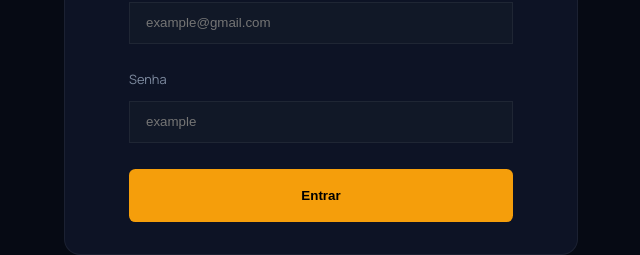
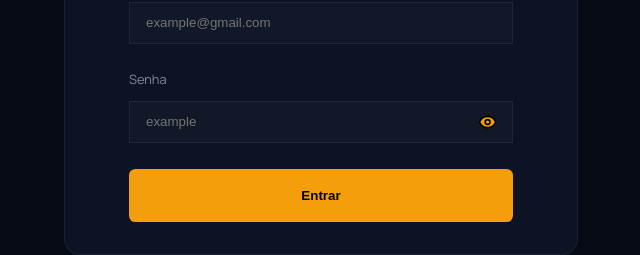
Before and after one commit to Matvops/Fintrack, a React (Vite) app in the folder frontend/: page / in a window 1280 px wide. Shown: the part 436-691 px from the top of the page, without its empty margins (319-959 px from the left). Built offline with nearby package versions, Linux system fonts and the light colour scheme; a web font is replaced by a local one.

Commit message:
Feat: Melhora input pra senha

```diff
--- a/frontend/src/components/InputDefault/index.tsx
+++ b/frontend/src/components/InputDefault/index.tsx
@@ -1,18 +1,52 @@
-import type { ComponentProps } from "react"
+import { useState, type ComponentProps } from "react"
 import style from './style.module.css';
+import { EyeClosedIcon, EyeIcon } from "lucide-react";
 
 type InputDefaultPropos = {
-  label: string
+  label: string,
+  type: 'text' | 'number' | 'password' | 'email' | 'date'
 } & ComponentProps<'input'>
 
-export function InputDefault({ label, ...props }: InputDefaultPropos) {
+export function InputDefault({ label, type, ...props }: InputDefaultPropos) {
+
+  const [showPassword, setShowPassword] = useState(false);
+  const isPassword = type === 'password';
+
 
   return (
     <>
-     <div className={style.inputContainer}>
-        <label htmlFor={label} className={style.label}>{label}</label>
-        <input id={label} className={style.input} {...props} />
-     </div>
+      <div className={style.inputContainer}>
+        <label htmlFor={label} className={style.label}>
+          {label}
+        </label>
+
+        <div className={style.inputContainerPassword}>
+          <input
+            id={label}
+            className={style.input}
+            type={
+              isPassword
+                ? (showPassword ? 'text' : 'password')
+                : type
+            }
+            {...props}
+          />
+
+          {isPassword && (
+            <button
+              type="button"
+              className={style.eyeButton}
+              onClick={() => setShowPassword(!showPassword)}
+            >
+              {showPassword ? (
+                <EyeClosedIcon width={20} />
+              ) : (
+                <EyeIcon width={20} />
+              )}
+            </button>
+          )}
+        </div>
+      </div>
     </>
   );
 }
--- a/frontend/src/components/InputDefault/style.module.css
+++ b/frontend/src/components/InputDefault/style.module.css
@@ -2,6 +2,11 @@
     display: flex;
     flex-direction: column;
     gap: .8rem;
+}
+
+.inputContainerPassword {
+    position: relative;
+    width: 100%;
 }
 
 .label {
@@ -13,6 +18,26 @@
     background-color: var(--background-quaternary);
     border: .1rem solid rgba(255, 255, 255, 0.06);
     padding: .8rem 1rem;
+    padding-right: 3rem;
     outline: none;
     color: white;
+    width: 100%;
+    box-sizing: border-box;
 }
+
+.eyeButton {
+    position: absolute;
+    right: 1rem;
+    top: 50%;
+    transform: translateY(-50%);
+
+    background: transparent;
+    border: none;
+    cursor: pointer;
+
+    display: flex;
+    align-items: center;
+    justify-content: center;
+
+    color: var(--text-tertiary);
+}
```
